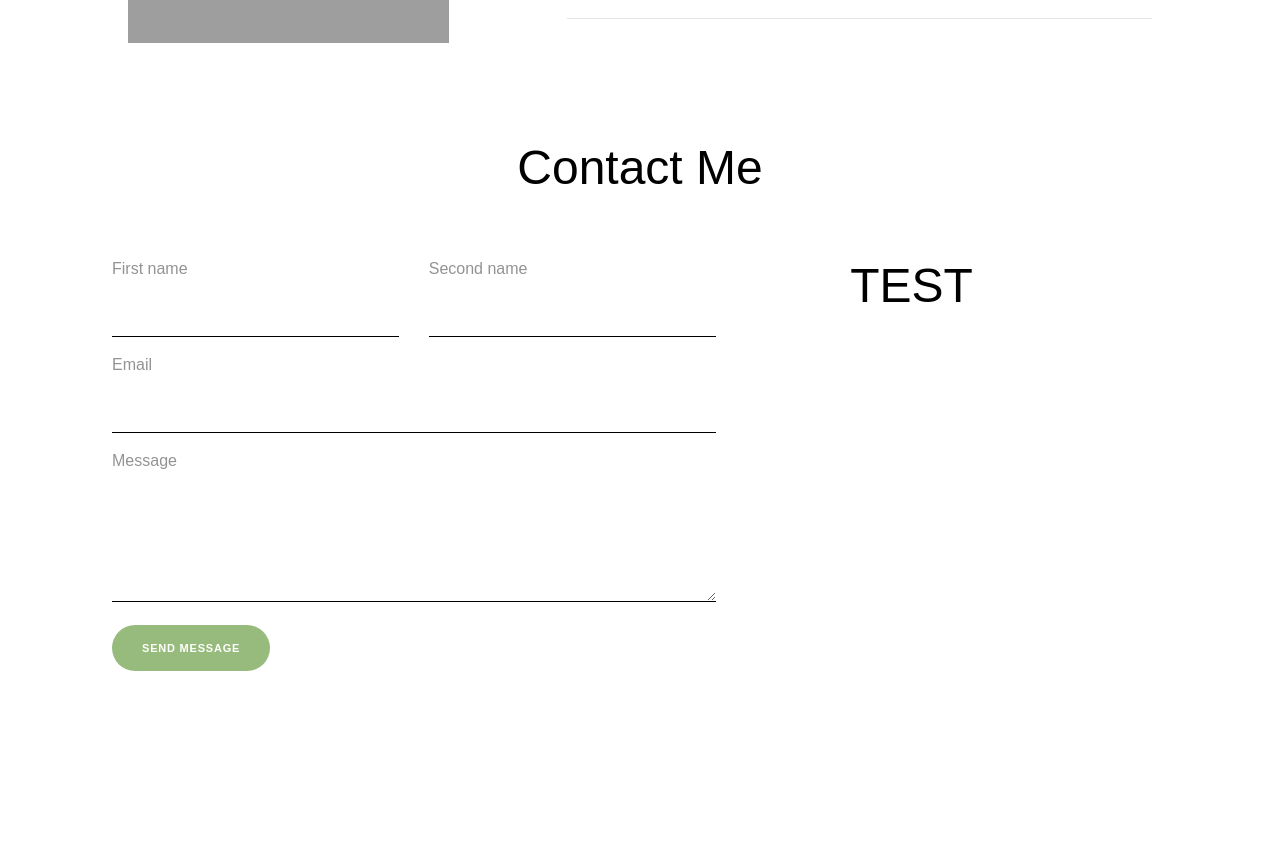
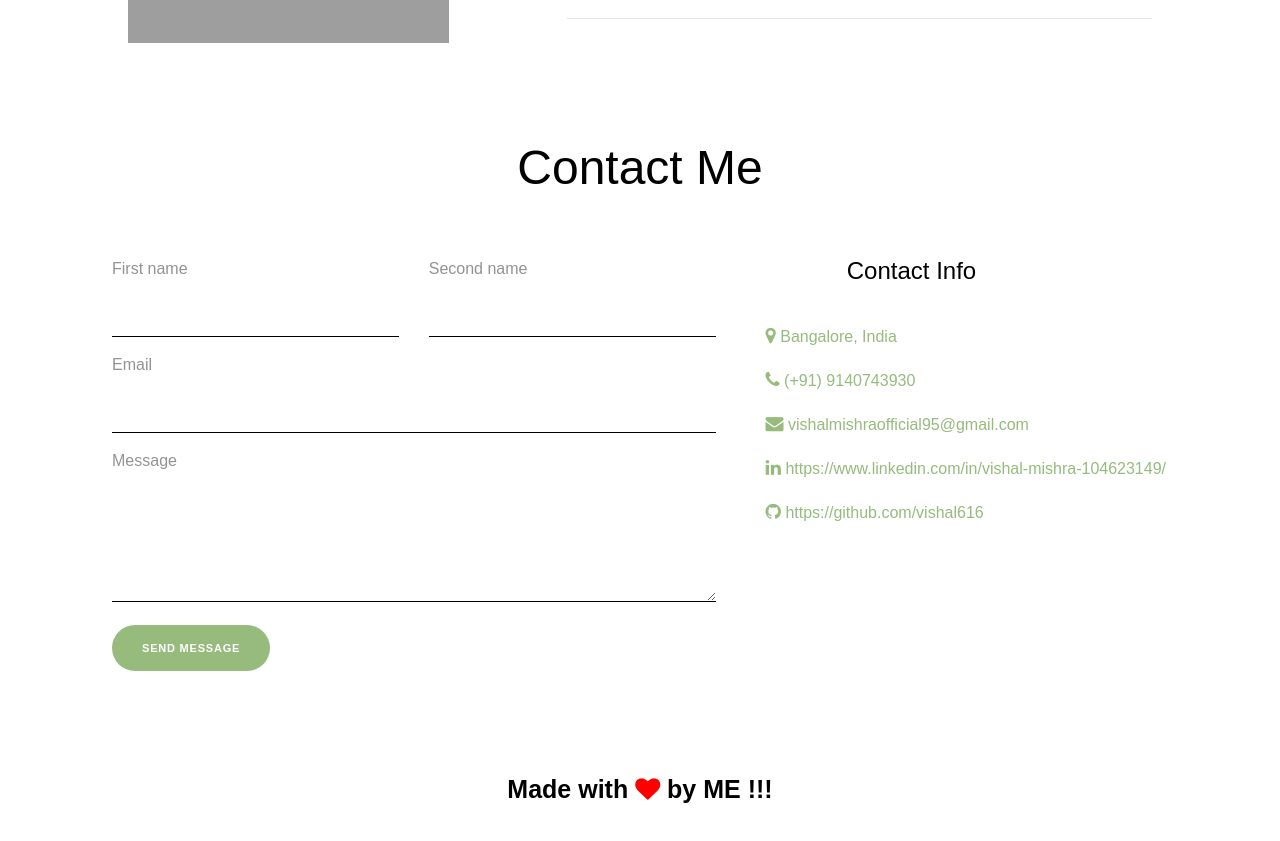
Before and after one commit to vishal616/Portfolio, an Angular app: page / in a window 1280 px wide. Shown: the part 3960-4801 px from the top of the page. Before the commit the page ends 4631 px from the top, so only its background shows below. Built offline with nearby package versions, Linux system fonts and the light colour scheme; grey boxes are pictures that could not be loaded.

Commit message:
complete contact component

```diff
--- a/src/app/components/contact/contact.component.html
+++ b/src/app/components/contact/contact.component.html
@@ -37,7 +37,25 @@
 			</form>
 		</div>
 		<div class="col-lg-4">
-			<h1>TEST</h1>
+			<h4>Contact Info</h4>
+			<ul>
+				<li><i class="fa fa-map-marker"></i> Bangalore, India</li>
+				<li><i class="fa fa-phone"></i> (+91) 9140743930</li>
+				<li><i class="fa fa-envelope"></i> vishalmishraofficial95@gmail.com</li>
+				<li>
+					<i class="fa fa-linkedin"></i>
+					<a href="https://www.linkedin.com/in/vishal-mishra-104623149/" target="_blank">
+						https://www.linkedin.com/in/vishal-mishra-104623149/</a>
+				</li>
+				<li>
+					<i class="fa fa-github"></i>
+					<a href="https://github.com/vishal616" target="_blank"> https://github.com/vishal616</a>
+				</li>
+			</ul>
 		</div>
 	</div>
+
+	<div class="ending">
+		Made with <i class="fa fa-heart" aria-hidden="true"></i> by ME !!!
+	</div>
 </div>
--- a/src/app/components/contact/contact.component.scss
+++ b/src/app/components/contact/contact.component.scss
@@ -1,6 +1,7 @@
 .contact-container {
 	padding-left: 7rem;
 	padding-right: 7rem;
+	padding-bottom: 10rem;
 
 	@media (max-width: 550px) {
 		padding-left: 1rem;
@@ -25,6 +26,17 @@
 	.btn.btn-primary:hover {
 		border-color: #a1c289;
 		background: #a1c289;
+	}
+
+	.ending {
+		text-align: center;
+		margin-top: 100px;
+		color: black;
+		font-size: 25px;
+		font-weight: bolder;
+		i {
+			color: red;
+		}
 	}
 
 	input {
@@ -57,7 +69,44 @@
 		margin-bottom: 60px;
 	}
 
+	h4 {
+		color: black;
+		text-align: center;
+		@media (max-width: 550px) {
+			text-align: start;
+			margin-top: 40px;
+		}
+	}
+
 	label {
 		margin-bottom: 20px;
 	}
+
+	ul {
+		list-style: none;
+		margin-top: 40px;
+		padding: 0;
+
+		@media (max-width: 550px) {
+			margin-top: 20px;
+		}
+
+		li {
+			color: #96bb7c;
+			margin: 20px;
+			white-space: nowrap;
+
+			@media (max-width: 550px) {
+				margin-left: 0;
+			}
+
+			a {
+				color: #96bb7c;
+			}
+
+			i {
+				font-size: 18px;
+			}
+		}
+	}
 }
--- a/src/app/components/contact/contact.component.ts
+++ b/src/app/components/contact/contact.component.ts
@@ -25,7 +25,7 @@ export class ContactComponent implements OnInit {
 	submit() {
 		console.log(this.contactForm);
 		console.log(this.contactForm.value);
-		console.log(this.contactForm.valid)
+		console.log(this.contactForm.valid);
 	}
 
 }
```
